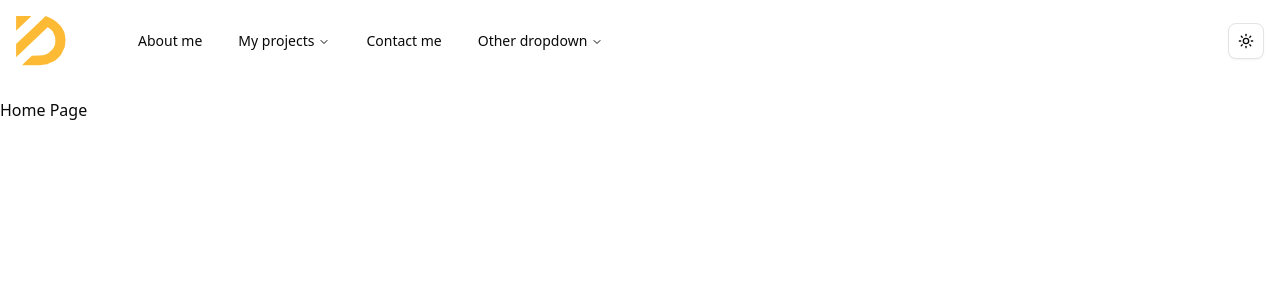
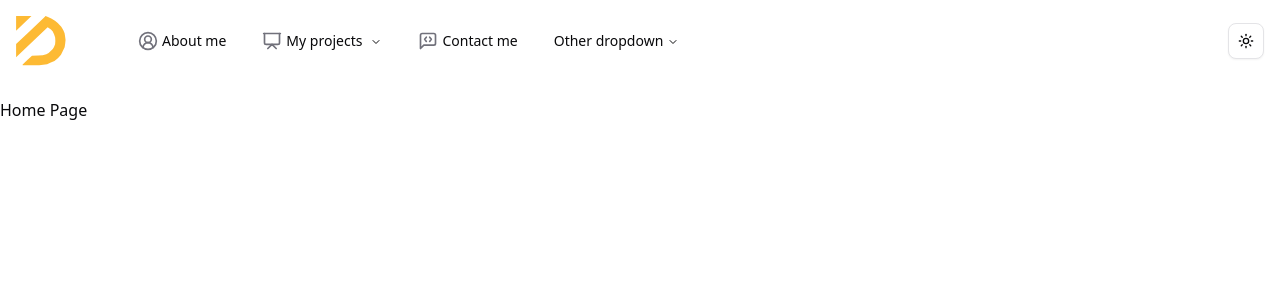
Before and after one commit to dsaavedr/portfolio_improved, a Next.js app: page / in a window 1280 px wide. Shown: the top 300 px of the page. Built offline with nearby package versions, Linux system fonts and the light colour scheme.

Commit message:
Added navbar icons (#4)

```diff
--- a/src/components/Navbar/Navbar.tsx
+++ b/src/components/Navbar/Navbar.tsx
@@ -12,6 +12,11 @@ import {
   NavigationMenuTrigger,
   navigationMenuTriggerStyle,
 } from "../ui/navigation-menu";
+import {
+  CircleUserRoundIcon,
+  MessageSquareCodeIcon,
+  PresentationIcon,
+} from "lucide-react";
 
 type Props = {
   className?: string;
@@ -37,14 +42,27 @@ const Navbar = ({ className }: Props) => {
                 <NavigationMenuItem>
                   <Link href="" passHref>
                     <NavigationMenuLink
-                      className={navigationMenuTriggerStyle()}
+                      className={cn(
+                        "flex-row items-center gap-1",
+                        navigationMenuTriggerStyle(),
+                      )}
                     >
-                      About me
+                      <CircleUserRoundIcon
+                        size={20}
+                        className="text-muted-foreground size-5"
+                      />
+                      <span>About me</span>
                     </NavigationMenuLink>
                   </Link>
                 </NavigationMenuItem>
                 <NavigationMenuItem>
-                  <NavigationMenuTrigger>My projects</NavigationMenuTrigger>
+                  <NavigationMenuTrigger className="flex-row items-center gap-1">
+                    <PresentationIcon
+                      size={20}
+                      className="text-muted-foreground size-5"
+                    />
+                    <span>My projects</span>
+                  </NavigationMenuTrigger>
                   <NavigationMenuContent className="p-6 md:w-[400px] lg:w-[500px]">
                     Lorem ipsum, dolor sit amet consectetur adipisicing elit.
                     Expedita sint nam aspernatur placeat corrupti. Dicta totam
@@ -54,9 +72,16 @@ const Navbar = ({ className }: Props) => {
                 <NavigationMenuItem>
                   <Link href="" passHref>
                     <NavigationMenuLink
-                      className={navigationMenuTriggerStyle()}
+                      className={cn(
+                        "flex-row items-center gap-1",
+                        navigationMenuTriggerStyle(),
+                      )}
                     >
-                      Contact me
+                      <MessageSquareCodeIcon
+                        size={20}
+                        className="text-muted-foreground size-5"
+                      />
+                      <span>Contact me</span>
                     </NavigationMenuLink>
                   </Link>
                 </NavigationMenuItem>
```
